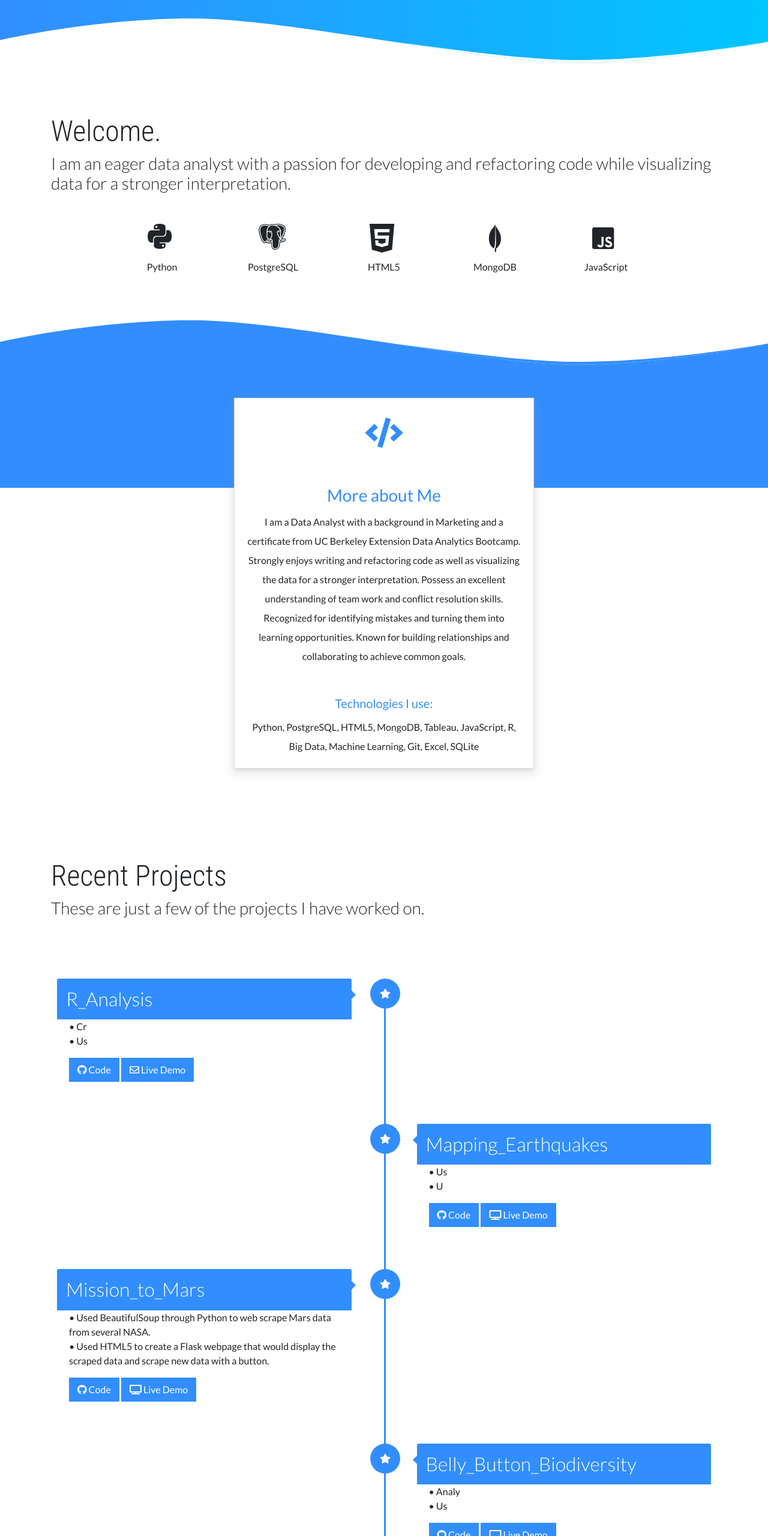
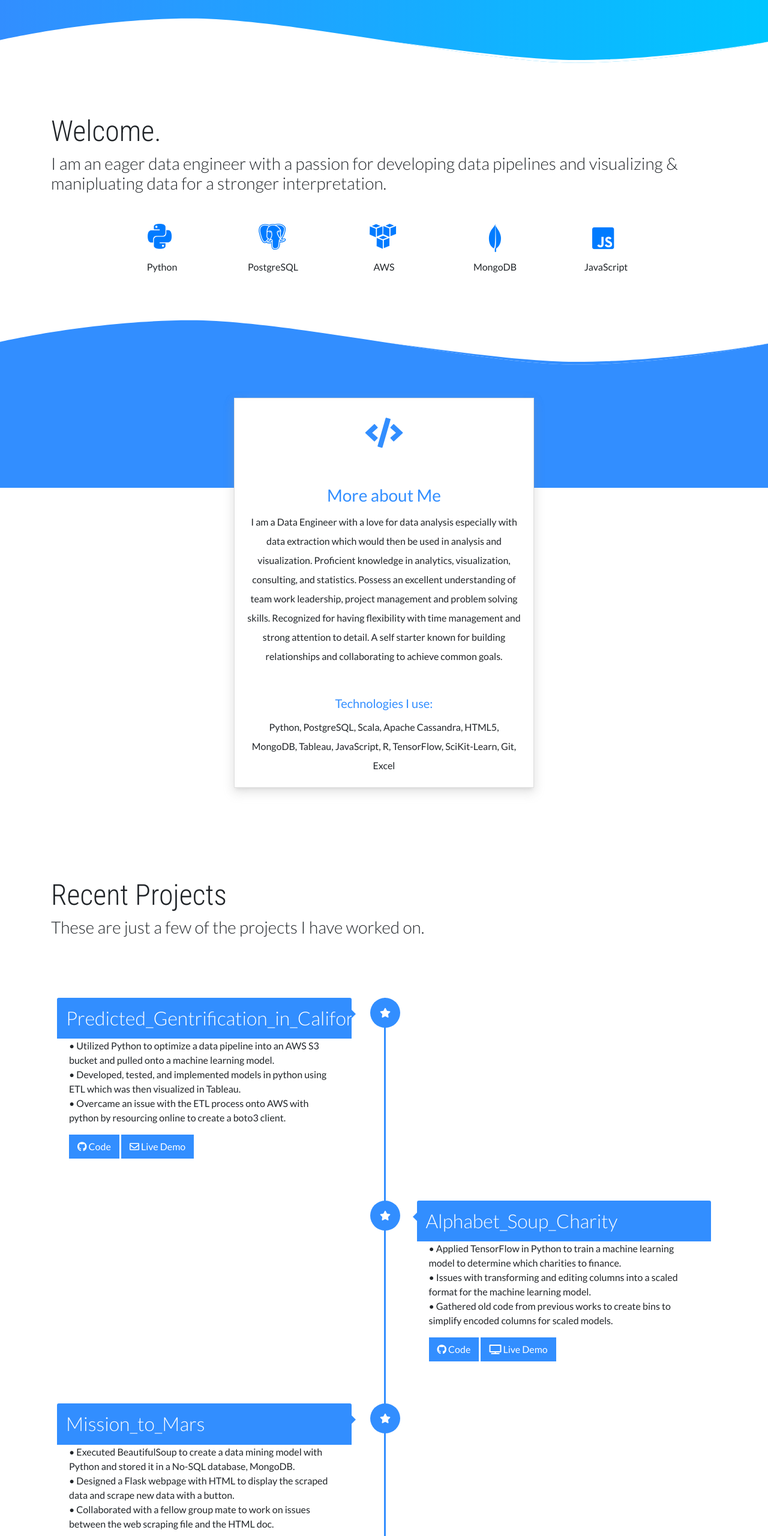
Before and after one commit to chanhodchang/chanhodchang.github.io, a plain HTML site: page portfolio.html in a window 1280 px wide. Shown: the part 240-2800 px from the top of the page at 60% size. Drawn offline with nearby package versions, Linux system fonts and the light colour scheme.

Commit message:
Modified data in portfolio.html.

```diff
--- a/portfolio.html
+++ b/portfolio.html
@@ -47,8 +47,8 @@
     <section class="container">
         <h1 class="title">Welcome.
         </h1>
-        <h3 class="subtitle">I am an eager data analyst with a passion for developing and
-            refactoring code while visualizing data for a stronger interpretation.
+        <h3 class="subtitle">I am an eager data engineer with a passion for developing data pipelines
+            and visualizing & manipluating data for a stronger interpretation.
             </h3>
     </section>
 
@@ -60,32 +60,32 @@
                 <div class="row text-center">
                     <div class="col">
                         <div class="skill-bar-title">
-                            <i class="icon-python" style='font-size:48px'></i>
+                            <a href="https://www.python.org/" target="_blank" class="icon-python" style='font-size:48px'></a>
                             <p>Python</p>
                         </div>
                     </div>
 
                     <div class="col">
                         <div class="skill-bar-title">
-                            <i class="icon-postgres" style='font-size:48px'></i>
+                            <a href="https://www.postgresql.org/" target="_blank" class="icon-postgres" style='font-size:48px'></a>
                             <p>PostgreSQL</p>
                         </div>
                     </div>
                     <div class="col">
                         <div class="skill-bar-title">
-                            <i class="icon-html5-alt" style='font-size:48px'></i>
-                            <p>HTML5</p>
+                            <a href="https://aws.amazon.com/" target="_blank" class="icon-aws" style='font-size:48px'></a>
+                            <p>AWS</p>
                         </div>
                     </div>
                     <div class="col">
                         <div class="skill-bar-title">
-                            <i class="icon-mongodb" style='font-size:48px'></i>
+                            <a href="https://www.mongodb.com/" target="_blank" class="icon-mongodb" style='font-size:48px'></a>
                             <p>MongoDB</p>
                         </div>
                     </div>
                     <div class="col">
                         <div class="skill-bar-title">
-                            <i class="icon-javascript-alt" style='font-size:48px'></i>
+                            <a href="https://www.javascript.com/" target="_blank" class="icon-javascript-alt" style='font-size:48px'></a>
                             <p>JavaScript</p>
                         </div>
                     </div>
@@ -114,17 +114,18 @@
                 </span>
 
                 <h3 class="card-title">More about Me</h3>
-                <p class="card-text">I am a Data Analyst with a background in Marketing and a certificate
-                    from UC Berkeley Extension Data Analytics Bootcamp. Strongly enjoys writing and refactoring
-                    code as well as visualizing the data for a stronger interpretation. Possess an excellent
-                    understanding of team work and conflict resolution skills. Recognized for identifying mistakes
-                    and turning them into learning opportunities. Known for building relationships and collaborating
-                    to achieve common goals.  </p>
+                <p class="card-text">I am a Data Engineer with a love for data analysis especially
+                     with data extraction which would then be used in analysis and visualization.
+                     Proficient knowledge in analytics, visualization, consulting, and statistics.
+                     Possess an excellent understanding of team work leadership, project management and
+                     problem solving skills. Recognized for having flexibility with time management and
+                     strong attention to detail. A self starter known for building relationships and
+                     collaborating to achieve common goals.  </p>
                 <h5 class="card-title">
                     Technologies I use:
                 </h5>
                 <p class="card-text">
-                    Python, PostgreSQL, HTML5, MongoDB, Tableau, JavaScript, R, Big Data, Machine Learning, Git, Excel, SQLite
+                    Python, PostgreSQL, Scala, Apache Cassandra, HTML5, MongoDB, Tableau, JavaScript, R, TensorFlow, SciKit-Learn, Git, Excel
                 </p>
             </div>
         </div>
@@ -149,13 +150,14 @@
 
                 </div>
                 <div class="timeline-content">
-                    <h2>R_Analysis</h2>
+                    <h2>Predicted_Gentrification_in_California</h2>
                     <p>
-                        •	Cr
-                        <br>•	Us
+                        •	Utilized Python to optimize a data pipeline into an AWS S3 bucket and pulled onto a machine learning model.
+                        <br>•	Developed, tested, and implemented models in python using ETL which was then visualized in Tableau.
+                        <br>•	Overcame an issue with the ETL process onto AWS with python by resourcing online to create a boto3 client.
 
                     </p>
-                    <a href="https://github.com/chanhodchang/R_Analysis" class="btn"><i class="fab fa-github"></i> Code</a>
+                    <a href="https://github.com/Team-Blue-MW/Predicted_Gentrification_in_California" target="_blank" class="btn"><i class="fab fa-github"></i> Code</a>
                     <a href="mailto:dcchang263@gmail.com" class="btn"><i class="far fa-envelope"></i> Live Demo</a>
                 </div>
             </div>
@@ -166,13 +168,14 @@
 
                 </div>
                 <div class="timeline-content right">
-                    <h2>Mapping_Earthquakes</h2>
+                    <h2>Alphabet_Soup_Charity</h2>
                     <p>
-                        •	Us
-                        <br>•	U
+                        •	Applied TensorFlow in Python to train a machine learning model to determine which charities to finance.
+                        <br>•	Issues with transforming and editing columns into a scaled format for the machine learning model.
+                        <br>•	Gathered old code from previous works to create bins to simplify encoded columns for scaled models.
 
                     </p>
-                    <a href="https://github.com/chanhodchang/Mapping_Earthquakes" class="btn"><i class="fab fa-github"></i> Code</a>
+                    <a href="https://github.com/chanhodchang/Alphabet_Soup_Charity" target="_blank" class="btn"><i class="fab fa-github"></i> Code</a>
                     <a href="mailto:dcchang263@gmail.com" class="btn"><i class="fas fa-tv"></i> Live Demo</a>
                 </div>
             </div>
@@ -184,11 +187,11 @@
                 <div class="timeline-content">
                     <h2>Mission_to_Mars</h2>
                     <p>
-                        •	Used BeautifulSoup through Python to web scrape Mars data from several NASA.
-                        <br>•	Used HTML5 to create a Flask webpage that would display the scraped data and scrape new data with a button.
-
+                        •	Executed BeautifulSoup to create a data mining model with Python and stored it in a No-SQL database, MongoDB.
+                        <br>•	Designed a Flask webpage with HTML to display the scraped data and scrape new data with a button.
+                        <br>•	Collaborated with a fellow group mate to work on issues between the web scraping file and the HTML doc.
                     </p>
-                    <a href="https://github.com/chanhodchang/Mission_to_Mars" class="btn"><i class="fab fa-github"></i> Code</a>
+                    <a href="https://github.com/chanhodchang/Mission_to_Mars" target="_blank" class="btn"><i class="fab fa-github"></i> Code</a>
                     <a href="mailto:dcchang263@gmail.com" class="btn"><i class="fas fa-tv"></i> Live Demo</a>
 
                 </div>
@@ -200,13 +203,14 @@
 
                 </div>
                 <div class="timeline-content right">
-                    <h2>Belly_Button_Biodiversity</h2>
+                    <h2>R_Analysis</h2>
                     <p>
-                        •	Analy
-                        <br>•	Us
+                        •	Utilized R to create a statistical analysis about new car prototypes.
+                        <br>•	Proactively brainstormed with teammates to decide which variables were important to be tested on.
+                        <br>•	Ensured a prediction to see whether different models of the car would sell well, using ANOVA and two-sample t-test.
 
                     </p>
-                    <a href="https://github.com/chanhodchang/Belly_Button_Biodiversity" class="btn"><i class="fab fa-github"></i> Code</a>
+                    <a href="https://github.com/chanhodchang/R_Analysis" target="_blank" class="btn"><i class="fab fa-github"></i> Code</a>
                     <a href="mailto:dcchang263@gmail.com" class="btn"><i class="fas fa-tv"></i> Live Demo</a>
                 </div>
             </div>
@@ -221,7 +225,7 @@
                         •	A
                         <br>•	Use
                     </p>
-                    <a href="https://github.com/chanhodchang/Bike_Sharing" class="btn"><i class="fab fa-github"></i> Code</a>
+                    <a href="https://github.com/chanhodchang/Bike_Sharing" target="_blank" class="btn"><i class="fab fa-github"></i> Code</a>
                     <a href="mailto:dcchang263@gmail.com" class="btn"><i class="fas fa-tv"></i> Live Demo</a>
                 </div>
             </div>
@@ -238,7 +242,7 @@
                         <br>•	Used PostgreSQL to manipulate the data and create new csv files from the datasets.
 
                     </p>
-                    <a href="https://github.com/chanhodchang/Pewlett_Hackard_Analysis" class="btn"><i class="fab fa-github"></i> Code</a>
+                    <a href="https://github.com/chanhodchang/Pewlett_Hackard_Analysis" target="_blank" class="btn"><i class="fab fa-github"></i> Code</a>
                     <a href="mailto:dcchang263@gmail.com" class="btn"><i class="fas fa-tv"></i> Live Demo</a>
                 </div>
             </div>
@@ -251,7 +255,7 @@
         <h1 class="title">Education </h1>
         <article class="education-item">
             <h3 class="subtitle">University of California Berkeley Extension</h3>
-            <span class="text-muted">Data Analytics Certificate | Nov 2019 - Apr 2020</span>
+            <span class="text-muted">Data Analytics Certificate | Nov 2019 - May 2020</span>
         </article>
         <hr />
         <article class="education-item">
@@ -280,8 +284,8 @@
             <h1>Contact Me</h1>
             <h3 class="intro subtitle">
                 <a href="909-263-2345" class="social-icon"><i class="fas fa-phone"></i></a>
-                <a href="https://www.linkedin.com/in/daniel-chang-19608a148/" class="social-icon"><i class="fab fa-linkedin"></i></a>
-                <a href="https://github.com/chanhodchang/" class="social-icon"><i class="fab fa-github"></i></a>
+                <a href="https://www.linkedin.com/in/daniel-c-chang/" target="_blank" class="social-icon"><i class="fab fa-linkedin"></i></a>
+                <a href="https://github.com/chanhodchang/" target="_blank" class="social-icon"><i class="fab fa-github"></i></a>
                 <a href="mailto:dcchang263@gmail.com" class="social-icon"><i class="fas fa-envelope"></i></a>
             </h3>
         </div>
```
